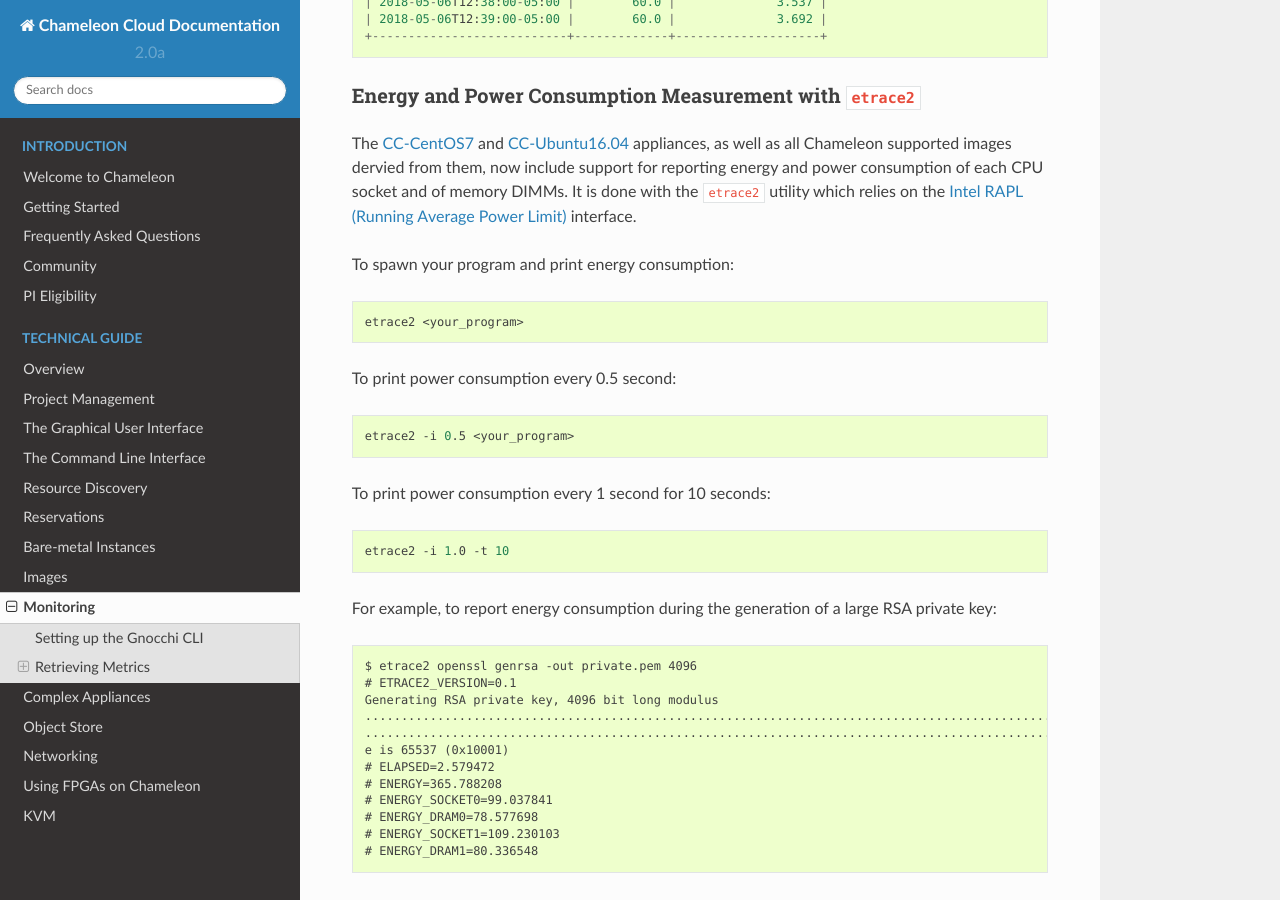
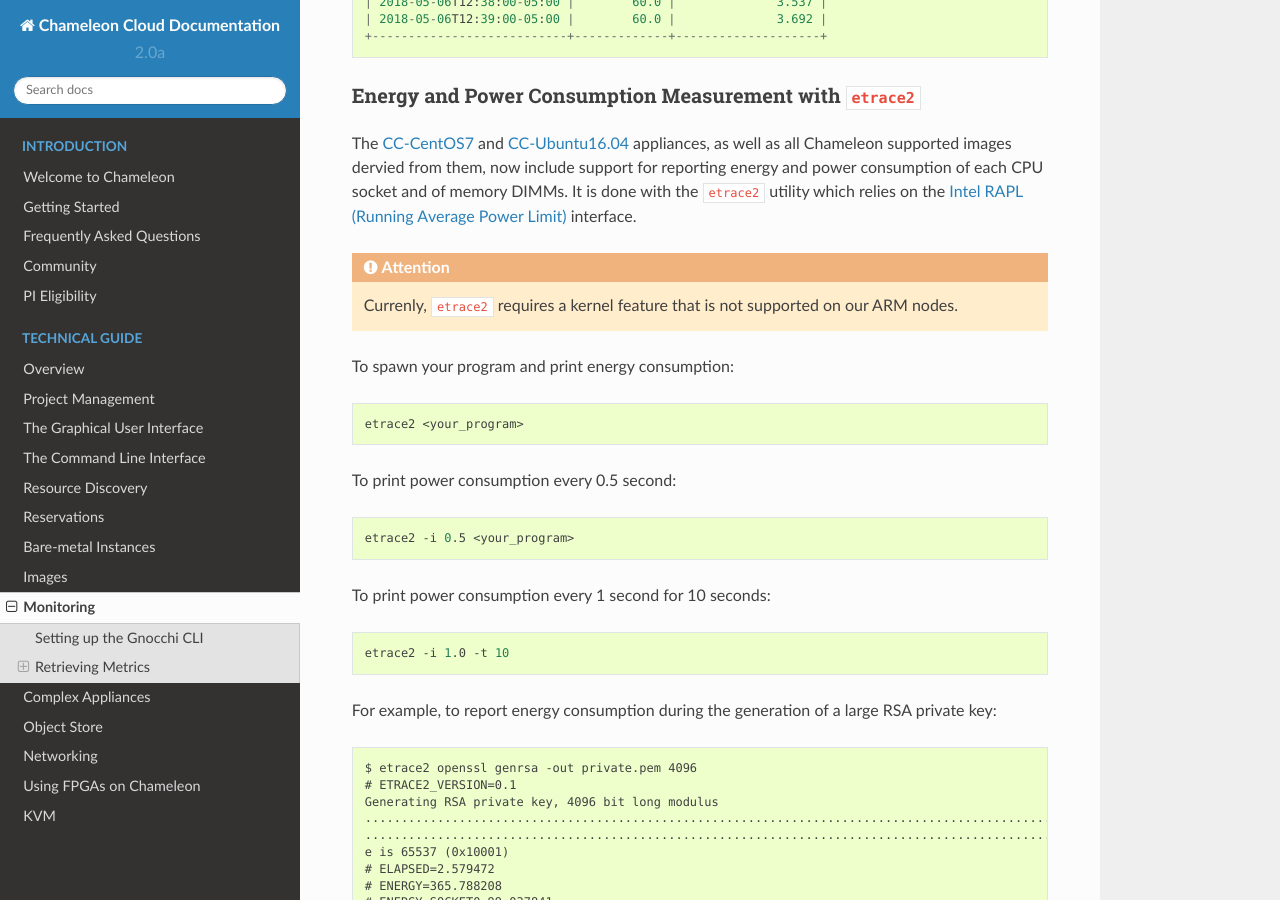
Before and after one commit to ChameleonCloud/docs, a Sphinx documentation site: the page built from source/technical/metrics.rst, in a window 1280 px wide and 900 px high, scrolled down 5617 px. Built offline with Sphinx 7.4.7 and the Read the Docs theme 2.0.0, drawn with Linux system fonts in a browser that asks for light colours.

Commit message:
etrace2 note for ARM nodes

```diff
--- a/source/technical/metrics.rst
+++ b/source/technical/metrics.rst
@@ -253,6 +253,9 @@ _________________________________________________________
 
 The `CC-CentOS7 <https://www.chameleoncloud.org/appliances/1/>`_ and `CC-Ubuntu16.04 <https://www.chameleoncloud.org/appliances/19/>`_ appliances, as well as all Chameleon supported images dervied from them, now include support for reporting energy and power consumption of each CPU socket and of memory DIMMs. It is done with the ``etrace2`` utility which relies on the `Intel RAPL (Running Average Power Limit) <https://01.org/blogs/2014/running-average-power-limit-%E2%80%93-rapl>`_ interface.
 
+.. attention::
+   Currenly, ``etrace2`` requires a kernel feature that is not supported on our ARM nodes.
+
 To spawn your program and print energy consumption:
 
 .. code-block:: bash
```
